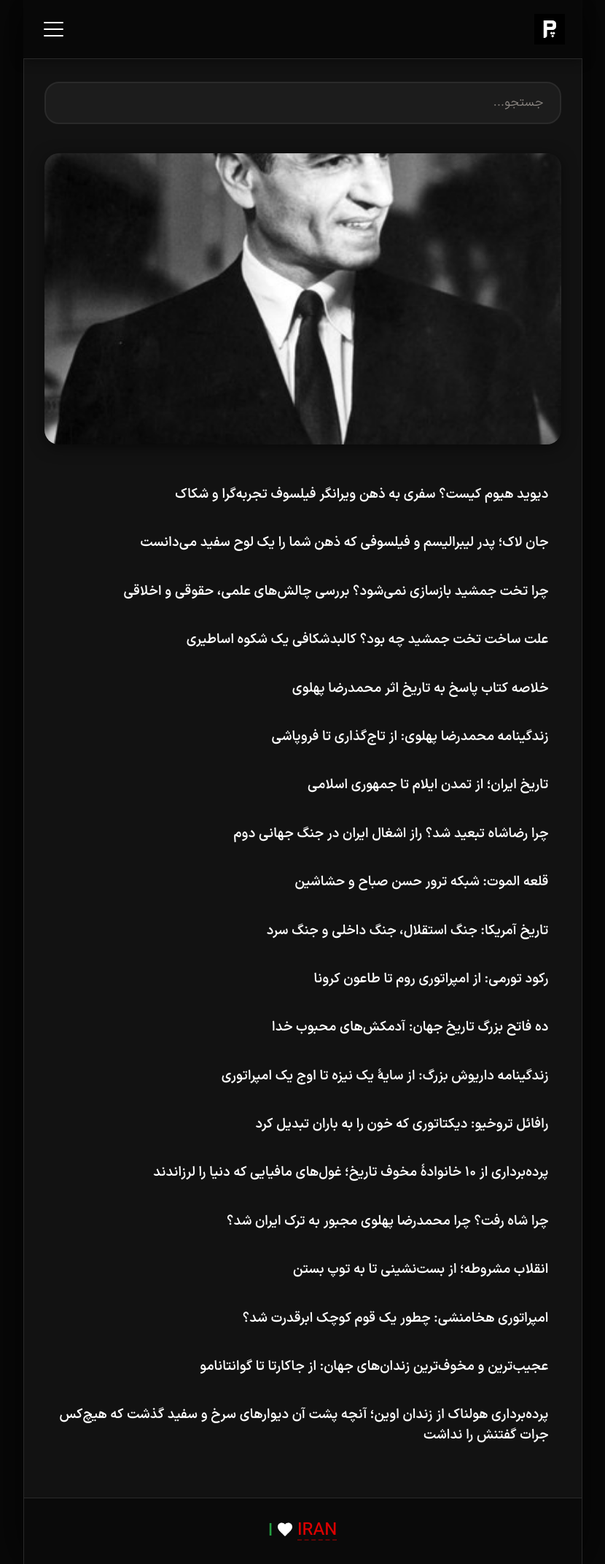
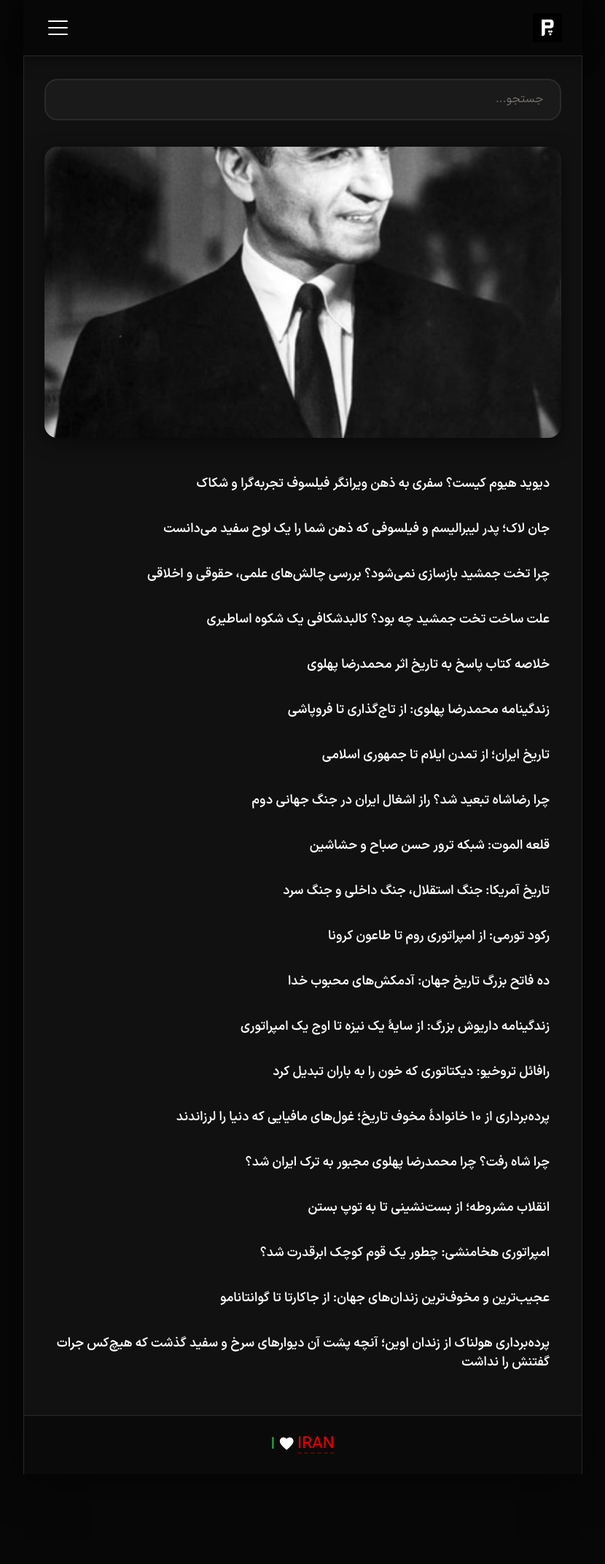
Before and after one commit to darkblog/darkblog.github.io, a Jekyll site: the page built from box.html, in a window 1280 px wide. Shown: the whole page at 73% size, without its empty margins (225-1055 px from the left). Built offline with Jekyll 4.4.1, drawn with Linux system fonts in a browser that asks for light colours; after the commit the page ends 2020 px from its top, so only the background shows below that.

Commit message:
Update box.html

```diff
--- a/box.html
+++ b/box.html
@@ -1,5 +1,5 @@
 ---
-latout: null
+layout: null
 ---
 
 <!DOCTYPE html>
@@ -43,28 +43,29 @@
       font-display: swap;
     }
     :root {
-      --header-height: 5rem;
-      --gap: clamp(1rem, 2.5vw, 1.75rem);
-      --font-base: 1.125rem;
-      --bg-deep: #080808;
-      --bg-surface: #121212;
-      --bg-elevated: #1c1c1c;
-      --bg-card: #1a1a1a;
-      --border-color: #2a2a2a;
-      --text-primary: #f5f0eb;
-      --text-secondary: #b5aea8;
+      --header-height: 4.75rem;
+      --gap: clamp(0.75rem, 2vw, 1.5rem);
+      --font-base: 1.1rem;
+      --bg-body: #070707;
+      --bg-surface: #111111;
+      --bg-elevated: #1a1a1a;
+      --bg-card: #1e1e1e;
+      --border-subtle: #2a2a2a;
+      --text-main: #f0ece6;
+      --text-muted: #a8a29e;
       --accent: #2dd4bf;
-      --accent-soft: rgba(45, 212, 191, 0.12);
-      --radius-lg: 1.25rem;
-      --radius-md: 0.875rem;
-      --shadow-card: 0 4px 20px rgba(0,0,0,0.5);
-      --shadow-pop: 0 16px 48px rgba(0,0,0,0.6);
+      --accent-glow: rgba(45, 212, 191, 0.18);
+      --radius-lg: 1.125rem;
+      --radius-md: 0.75rem;
+      --shadow-card: 0 6px 24px rgba(0,0,0,0.5);
+      --shadow-pop: 0 16px 48px rgba(0,0,0,0.7);
+      --transition-smooth: 0.25s cubic-bezier(0.22, 1, 0.36, 1);
     }
     body {
       font-family: 'vazir', system-ui, -apple-system, sans-serif;
       font-weight: 400;
-      background-color: var(--bg-deep);
-      color: var(--text-primary);
+      background-color: var(--bg-body);
+      color: var(--text-main);
       line-height: 1.7;
       min-height: 100vh;
       display: flex;
@@ -83,9 +84,9 @@
       min-height: 100vh;
       background-color: var(--bg-surface);
       position: relative;
-      box-shadow: 0 0 60px rgba(0,0,0,0.7);
+      box-shadow: 0 0 60px rgba(0,0,0,0.6);
     }
-    main { flex: 1; }
+    main { flex: 1; display: flex; flex-direction: column; }
     a:focus-visible, button:focus-visible, label:focus-visible {
       outline: 3px solid var(--accent);
       outline-offset: 3px;
@@ -107,17 +108,18 @@
       left: 0;
       right: 0;
       z-index: 50;
-      background-color: rgba(8,8,8,0.92);
-      backdrop-filter: blur(10px);
-      -webkit-backdrop-filter: blur(10px);
-      border-bottom: 1px solid var(--border-color);
-      box-shadow: 0 2px 16px rgba(0,0,0,0.4);
+      background-color: rgba(7,7,7,0.94);
+      backdrop-filter: blur(12px);
+      -webkit-backdrop-filter: blur(12px);
+      border-bottom: 1px solid var(--border-subtle);
+      box-shadow: 0 2px 20px rgba(0,0,0,0.5);
       max-width: 767px;
       margin: 0 auto;
+      transition: background 0.3s;
     }
     .header-inner {
       margin: 0 auto;
-      padding: 0.75rem clamp(1rem, 3vw, 1.5rem);
+      padding: 0.6rem clamp(1rem, 3.5vw, 1.75rem);
       display: flex;
       align-items: center;
       justify-content: flex-start;
@@ -132,10 +134,10 @@
       flex-shrink: 0;
     }
     .brand img {
-      height: 2.6rem;
+      height: 2.5rem;
       width: auto;
       display: block;
-      transition: transform 0.25s ease;
+      transition: transform 0.3s var(--transition-smooth);
     }
     .brand:hover img { transform: scale(1.06); }
     .hamburger {
@@ -144,7 +146,7 @@
       gap: 0.4rem;
       background: none;
       border: none;
-      padding: 0.5rem 0.5rem 0.5rem 0.25rem;
+      padding: 0.5rem 0.4rem;
       cursor: pointer;
       flex-shrink: 0;
       touch-action: manipulation;
@@ -152,17 +154,17 @@
       border-radius: 0.5rem;
       transition: background 0.2s;
     }
-    .hamburger:hover { background-color: rgba(255,255,255,0.04); }
+    .hamburger:hover { background-color: rgba(255,255,255,0.05); }
+    .hamburger:active { background-color: rgba(255,255,255,0.08); }
     .hamburger span {
       display: block;
       width: 1.7rem;
       height: 0.16rem;
       background-color: white;
-      transition: transform 0.3s cubic-bezier(0.34, 1.56, 0.64, 1), opacity 0.25s ease, width 0.2s;
+      transition: transform 0.35s cubic-bezier(0.34, 1.56, 0.64, 1), opacity 0.25s ease, width 0.2s;
       border-radius: 2px;
       transform-origin: center;
     }
-    .hamburger:hover span { width: 1.9rem; }
     .mobile-nav-overlay {
       position: fixed;
       top: 0;
@@ -184,15 +186,15 @@
       right: max(0px, calc((100vw - 767px) / 2));
       bottom: 0;
       width: min(320px, 82vw);
-      background-color: #0d0d0d;
-      padding: calc(var(--header-height) + 2rem) clamp(1.5rem, 4vw, 2.5rem) 2.5rem;
+      background-color: #0c0c0c;
+      padding: calc(var(--header-height) + 2rem) clamp(1.5rem, 4.5vw, 2.5rem) 2.5rem;
       z-index: 49;
       overflow-y: auto;
-      box-shadow: -10px 0 40px rgba(0,0,0,0.6);
+      box-shadow: -12px 0 48px rgba(0,0,0,0.7);
       display: none;
       transform: translateX(100%);
-      transition: transform 0.35s cubic-bezier(0.22, 1, 0.36, 1);
-      border-right: 1px solid var(--border-color);
+      transition: transform 0.4s cubic-bezier(0.22, 1, 0.36, 1);
+      border-right: 1px solid var(--border-subtle);
       -ms-overflow-style: none;
       scrollbar-width: none;
     }
@@ -200,21 +202,21 @@
     .mobile-nav ul {
       display: flex;
       flex-direction: column;
-      gap: 1.5rem;
+      gap: 1.2rem;
       list-style: none;
       padding: 0;
       margin: 0;
     }
     .mobile-nav a {
-      color: var(--text-primary);
+      color: var(--text-main);
       text-decoration: none;
       display: block;
-      padding: 0.6rem 0;
+      padding: 0.65rem 0;
       border-bottom: 1px solid rgba(255,255,255,0.04);
-      font-size: 1.15rem;
+      font-size: 1.1rem;
       font-weight: 400;
-      transition: color 0.2s, padding-right 0.25s, border-color 0.2s;
-      letter-spacing: 0.3px;
+      transition: color 0.25s, padding-right 0.3s, border-color 0.25s;
+      letter-spacing: 0.2px;
     }
     .mobile-nav a:hover {
       color: var(--accent);
@@ -231,7 +233,6 @@
     }
     #menu-toggle:checked ~ .site-header .hamburger span:nth-child(1) {
       transform: rotate(45deg) translate(6px, 6px);
-      width: 1.7rem;
     }
     #menu-toggle:checked ~ .site-header .hamburger span:nth-child(2) {
       opacity: 0;
@@ -239,42 +240,45 @@
     }
     #menu-toggle:checked ~ .site-header .hamburger span:nth-child(3) {
       transform: rotate(-45deg) translate(5px, -5px);
-      width: 1.7rem;
     }
     body.menu-open { overflow: hidden; }
     .main-content {
       padding-top: calc(var(--header-height) + 2rem);
-      padding-bottom: 3rem;
+      padding-bottom: 2.5rem;
       padding-left: clamp(1rem, 3.5vw, 1.75rem);
       padding-right: clamp(1rem, 3.5vw, 1.75rem);
       background-color: var(--bg-surface);
+      flex: 1;
+      display: flex;
+      flex-direction: column;
     }
     .live-search-wrapper {
       position: relative;
-      margin-bottom: 2.5rem;
+      margin-bottom: 2.25rem;
       width: 100%;
+      flex-shrink: 0;
     }
     .live-search-input {
       width: 100%;
       padding: 0.9rem 1.4rem;
-      font-size: 1.05rem;
+      font-size: 1rem;
       font-family: inherit;
-      border: 2px solid var(--border-color);
+      border: 2px solid var(--border-subtle);
       border-radius: var(--radius-lg);
       background-color: var(--bg-elevated);
-      color: var(--text-primary);
+      color: var(--text-main);
       outline: none;
       transition: border-color 0.25s, box-shadow 0.25s, background 0.2s;
       letter-spacing: 0.2px;
     }
     .live-search-input:focus {
       border-color: var(--accent);
-      box-shadow: 0 0 0 5px var(--accent-soft);
+      box-shadow: 0 0 0 4px var(--accent-glow);
       background-color: #242424;
     }
     .live-search-input::placeholder {
-      color: var(--text-secondary);
-      opacity: 0.7;
+      color: var(--text-muted);
+      opacity: 0.65;
     }
     .live-search-results {
       position: absolute;
@@ -282,7 +286,7 @@
       left: 0;
       right: 0;
       background-color: var(--bg-elevated);
-      border: 1px solid var(--border-color);
+      border: 1px solid var(--border-subtle);
       border-radius: var(--radius-lg);
       overflow-y: auto;
       z-index: 20;
@@ -293,7 +297,7 @@
       box-shadow: var(--shadow-pop);
       max-height: 320px;
       opacity: 0;
-      transform: translateY(-8px) scale(0.98);
+      transform: translateY(-6px) scale(0.98);
       transition: opacity 0.25s ease, transform 0.25s ease;
     }
     .live-search-results.show {
@@ -309,16 +313,15 @@
     .live-search-results li:last-child { border-bottom: none; }
     .live-search-results li:hover { background-color: rgba(45, 212, 191, 0.06); }
     .live-search-results a {
-      color: var(--text-primary);
+      color: var(--text-main);
       text-decoration: none;
       display: block;
       font-size: 0.95rem;
       transition: color 0.2s;
-      padding: 0.1rem 0;
     }
     .live-search-results a:hover { color: var(--accent); }
     .live-search-results .no-result {
-      color: var(--text-secondary);
+      color: var(--text-muted);
       padding: 1.2rem 1.4rem;
       text-align: center;
       font-size: 0.95rem;
@@ -326,17 +329,18 @@
     }
     .featured-image {
       width: 100%;
-      margin-bottom: 2.5rem;
+      margin-bottom: 2.25rem;
       border-radius: var(--radius-lg);
       overflow: hidden;
       box-shadow: var(--shadow-card);
       line-height: 0;
       aspect-ratio: 16/9;
       background-color: var(--bg-elevated);
-      transition: transform 0.3s ease, box-shadow 0.3s ease;
+      transition: transform 0.4s var(--transition-smooth), box-shadow 0.4s var(--transition-smooth);
+      flex-shrink: 0;
     }
     .featured-image:hover {
-      transform: scale(1.008);
+      transform: scale(1.006);
       box-shadow: 0 16px 48px rgba(0,0,0,0.6);
     }
     .featured-image a {
@@ -350,34 +354,36 @@
       height: 100%;
       object-fit: cover;
       display: block;
-      transition: transform 0.5s ease;
+      transition: transform 0.6s cubic-bezier(0.22, 1, 0.36, 1);
     }
     .featured-image a:hover img { transform: scale(1.04); }
     .posts-list {
       list-style: none;
       padding: 0;
+      margin: 0;
       display: flex;
       flex-direction: column;
-      gap: 0.5rem;
+      gap: 0.4rem;
+      flex: 1;
     }
     .posts-list li {
       position: relative;
-      padding: 0.9rem 1rem 0.9rem 0.75rem;
+      padding: 0.85rem 0.9rem 0.85rem 0.7rem;
       border-radius: var(--radius-md);
       background-color: transparent;
-      transition: all 0.25s ease;
+      transition: all 0.25s var(--transition-smooth);
       border: 1px solid transparent;
     }
     .posts-list li:hover {
       background-color: var(--bg-card);
-      border-color: var(--border-color);
+      border-color: var(--border-subtle);
       transform: translateX(-4px);
       box-shadow: 0 2px 12px rgba(0,0,0,0.3);
     }
     .posts-list li::before {
       content: '';
       position: absolute;
-      top: 0.9rem;
+      top: 0.85rem;
       right: 0;
       width: 4px;
       height: 1.8rem;
@@ -385,7 +391,7 @@
       border-radius: 0 4px 4px 0;
       opacity: 0;
       transform: scaleY(0);
-      transition: opacity 0.3s, transform 0.3s cubic-bezier(0.34, 1.56, 0.64, 1);
+      transition: opacity 0.3s, transform 0.35s cubic-bezier(0.34, 1.56, 0.64, 1);
     }
     .posts-list li:hover::before {
       opacity: 1;
@@ -395,50 +401,51 @@
       text-decoration: none;
       color: #ffffff;
       display: block;
-      font-size: 1.15rem;
+      font-size: 1.1rem;
       font-weight: 600;
       line-height: 1.5;
-      transition: color 0.2s, transform 0.2s;
-      letter-spacing: 0.2px;
+      transition: color 0.25s, transform 0.25s;
+      letter-spacing: 0.1px;
     }
     .posts-list a:hover {
       color: var(--accent);
-      transform: translateX(-2px);
+      transform: translateX(-3px);
     }
     .site-footer {
       background-color: #0a0a0a;
-      padding: 2rem clamp(1rem, 3vw, 1.5rem);
+      padding: 1.75rem clamp(1rem, 3vw, 1.5rem);
       display: flex;
       align-items: center;
       justify-content: center;
       width: 100%;
-      border-top: 1px solid var(--border-color);
-      margin-top: 0.5rem;
+      border-top: 1px solid var(--border-subtle);
+      margin-top: 0.25rem;
+      flex-shrink: 0;
     }
     .footer-love {
-      font-size: 1.5rem;
+      font-size: 1.4rem;
       font-weight: 500;
       direction: ltr;
       display: flex;
       align-items: center;
-      gap: 0.3rem;
+      gap: 0.25rem;
       line-height: 1;
     }
     .footer-love .green {
       color: #239f40;
-      transition: transform 0.3s ease;
+      transition: transform 0.3s var(--transition-smooth);
       display: inline-block;
     }
-    .footer-love:hover .green { transform: scale(1.1); }
+    .footer-love:hover .green { transform: scale(1.12); }
     .footer-love .red {
       color: #da0000;
-      transition: color 0.2s;
+      transition: color 0.25s;
     }
     .footer-love a {
       text-decoration: none;
       line-height: 1;
-      border-bottom: 2px dashed rgba(218, 0, 0, 0.4);
-      transition: border-bottom-style 0.2s, color 0.2s, border-color 0.2s;
+      border-bottom: 2px dashed rgba(218, 0, 0, 0.35);
+      transition: border-bottom-style 0.25s, color 0.25s, border-color 0.25s;
     }
     .footer-love a:hover {
       border-bottom-style: solid;
@@ -446,8 +453,8 @@
       border-color: #ff4444;
     }
     .heart-icon {
-      width: 1.5rem;
-      height: 1.5rem;
+      width: 1.4rem;
+      height: 1.4rem;
       flex-shrink: 0;
       display: block;
       transform: translateY(-0.1em);
@@ -459,14 +466,15 @@
       fill: #ff6b6b;
     }
     @media (max-width: 480px) {
-      :root { --font-base: 1rem; }
+      :root { --header-height: 4.25rem; --font-base: 1rem; }
       .posts-list a { font-size: 1.05rem; }
       .featured-image { aspect-ratio: 16/10; }
       .live-search-input { padding: 0.75rem 1rem; font-size: 0.95rem; }
-      .main-content { padding-top: calc(var(--header-height) + 1.5rem); }
+      .main-content { padding-top: calc(var(--header-height) + 1.5rem); padding-bottom: 2rem; }
+      .mobile-nav { width: min(290px, 85vw); padding: calc(var(--header-height) + 1.5rem) 1.25rem 1.5rem; }
     }
     @media (min-width: 768px) {
-      .page-wrapper { border-left: 1px solid var(--border-color); border-right: 1px solid var(--border-color); }
+      .page-wrapper { border-left: 1px solid var(--border-subtle); border-right: 1px solid var(--border-subtle); }
     }
   </style>
 </head>
```
Also changed, not shown: other parts of box.html (+3 -11 lines).
